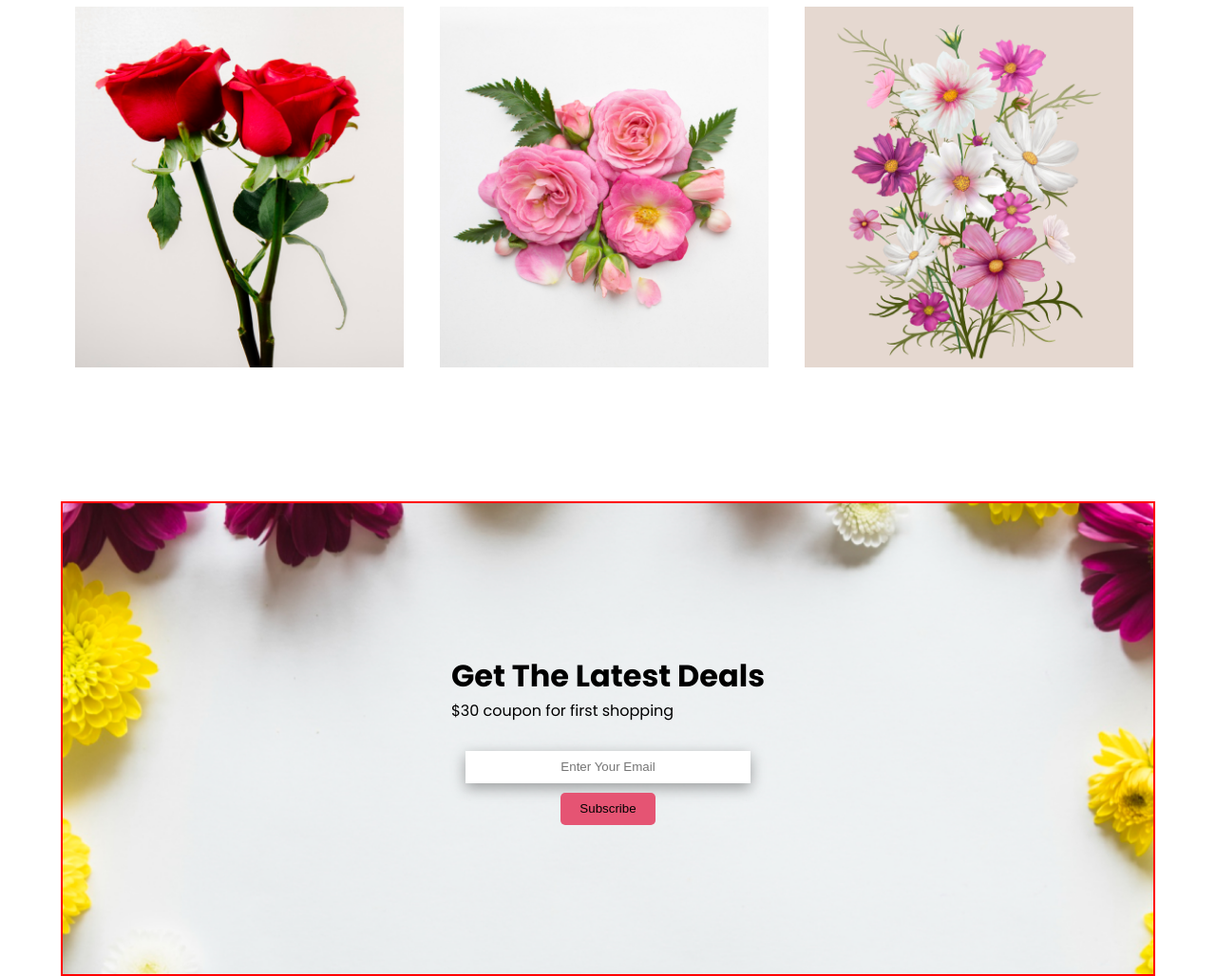
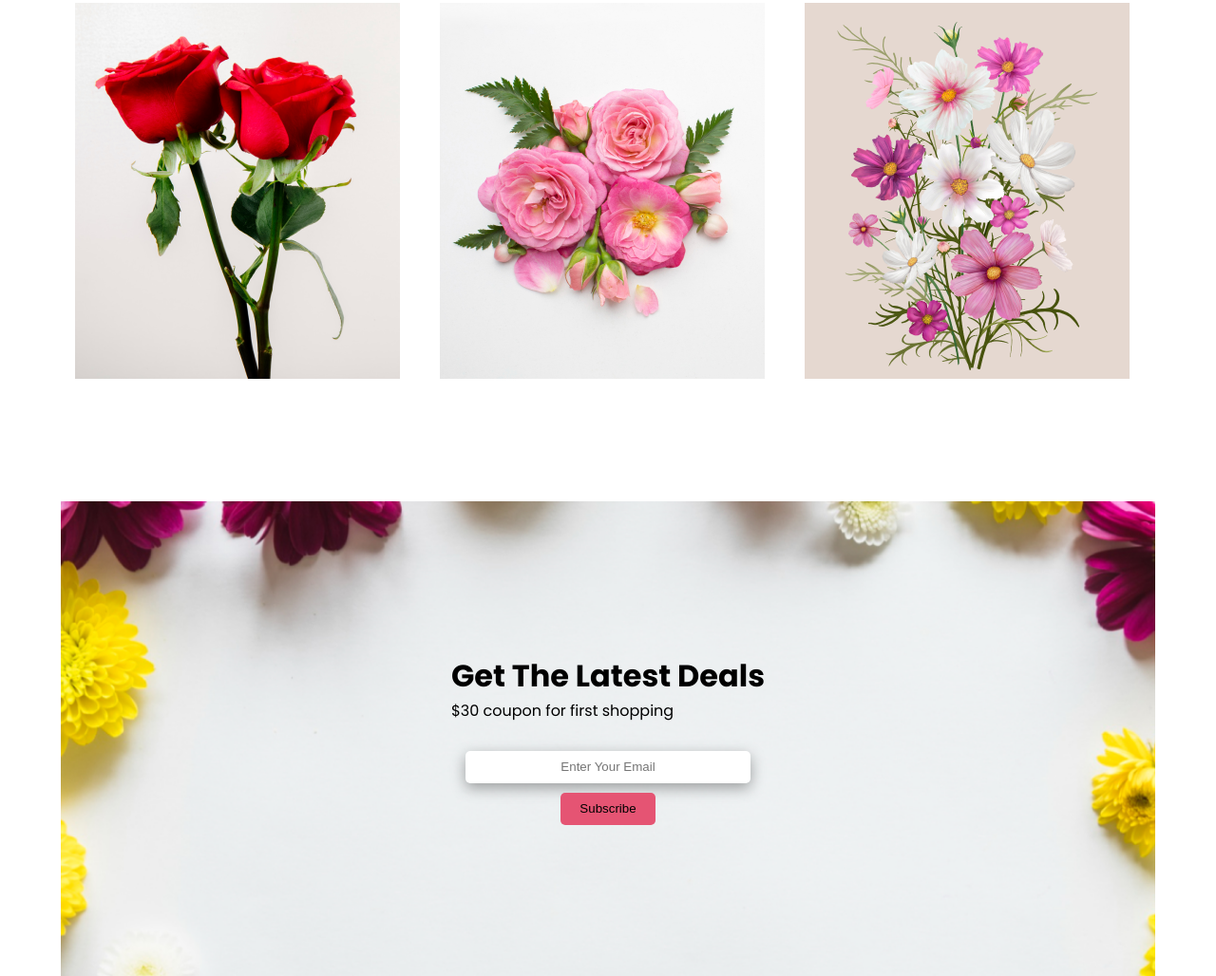
Before and after one commit to tonmoy-sutradhar/Flower-shop, a plain HTML site: page index.html in a window 1280 px wide. Shown: the part 3082-4110 px from the top of the page at 95% size. Drawn offline with Linux system fonts and the light colour scheme.

Commit message:
Size update

```diff
--- a/Style/style.css
+++ b/Style/style.css
@@ -252,14 +252,18 @@ body {
   /* border: 2px solid violet; */
 }
 .first-insta-img img {
-  width: 90%;
-  height: 90%;
+  /* width: 90%;
+  height: 90%; */
   margin-left: 15px;
   margin-top: 15px;
 }
 
 /* Latest deals style.....................  */
 .super-deals-container {
+  display: flex;
+  flex-direction: column;
+  justify-content: center;
+  align-items: center;
   width: 90%;
   height: 500px;
   margin: 0 auto;
@@ -268,15 +272,15 @@ body {
   background-repeat: no-repeat;
   background-size: cover;
   /* margin-top: 130px; */
-  border: 2px solid red;
+  /* border: 2px solid red; */
 }
 
-.super-deals-container {
+/* .super-deals-container {
   display: flex;
   flex-direction: column;
   justify-content: center;
   align-items: center;
-}
+} */
 
 .deals-content p {
   margin-bottom: 30px;
@@ -287,6 +291,7 @@ body {
   border: none;
   box-shadow: rgba(0, 0, 0, 0.35) 0px 5px 15px;
   text-align: center;
+  border-radius: 5px;
 }
 
 #Subscribe-btn {
```
